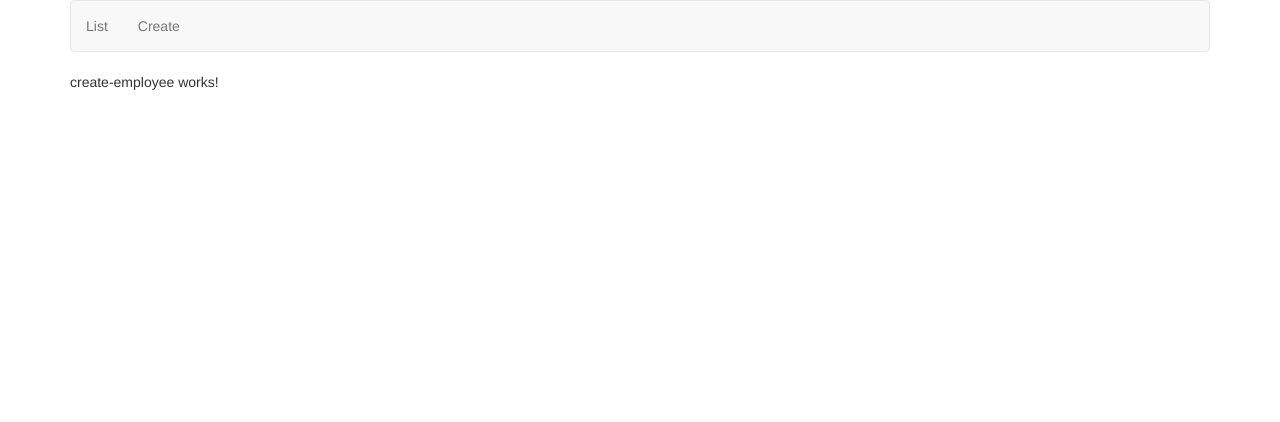
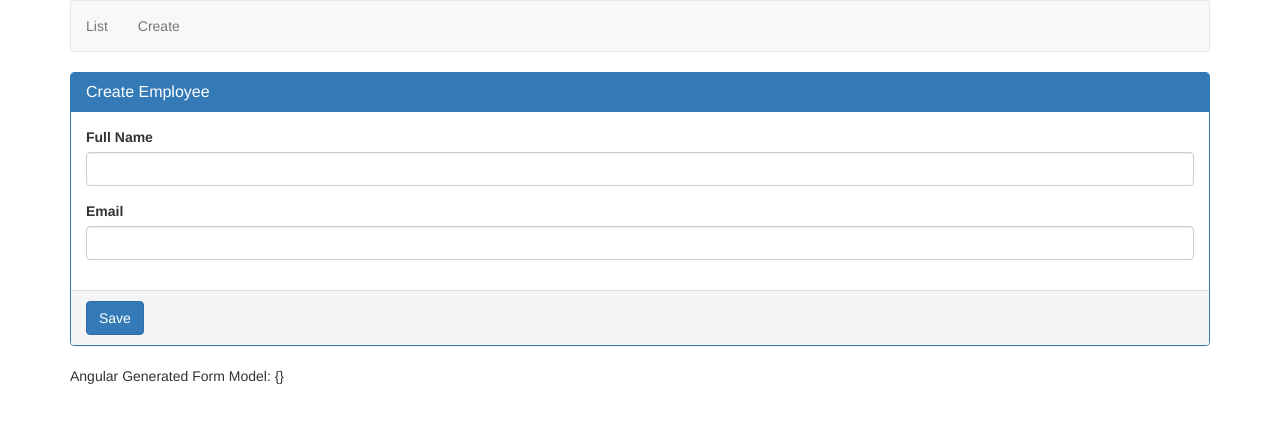
Before and after one commit to Romserg/ang_crud, an Angular app: page /create in a window 1280 px wide. Shown: the top 422 px of the page. Built offline with nearby package versions, Linux system fonts and the light colour scheme.

Commit message:
Add create employee form

```diff
--- a/src/app/employees/create-employee.component.html
+++ b/src/app/employees/create-employee.component.html
@@ -1 +1,22 @@
-<p>create-employee works!</p>
+<form #employeeForm="ngForm" (ngSubmit)="saveEmployee(employeeForm)">
+  <div class="panel panel-primary">
+    <div class="panel-heading">
+      <h3 class="panel-title">Create Employee</h3>
+    </div>
+    <div class="panel-body">
+      <div class="form-group">
+        <label for="fullName">Full Name</label>
+        <input type="text" name="fullName" [(ngModel)]="fullName" id="fullName" class="form-control">
+      </div>
+      <div class="form-group">
+        <label for="email">Email</label>
+        <input type="text" name="email" [(ngModel)]="email" id="email" class="form-control">
+      </div>
+    </div>
+    <div class="panel-footer">
+      <button type="submit" class="btn btn-primary">Save</button>
+    </div>
+  </div>
+</form>
+
+Angular Generated Form Model: {{employeeForm.value | json}}
--- a/src/app/employees/create-employee.component.ts
+++ b/src/app/employees/create-employee.component.ts
@@ -1,4 +1,5 @@
 import { Component, OnInit } from '@angular/core';
+import { NgForm } from '@angular/forms';
 
 @Component({
   selector: 'app-create-employee',
@@ -12,4 +13,8 @@
   ngOnInit() {
   }
 
+  saveEmployee(empForm: NgForm): void {
+    console.log(empForm.value)
+  }
+
 }
```
Also changed, not shown: src/app/app.module.ts (+6 -4 lines).
